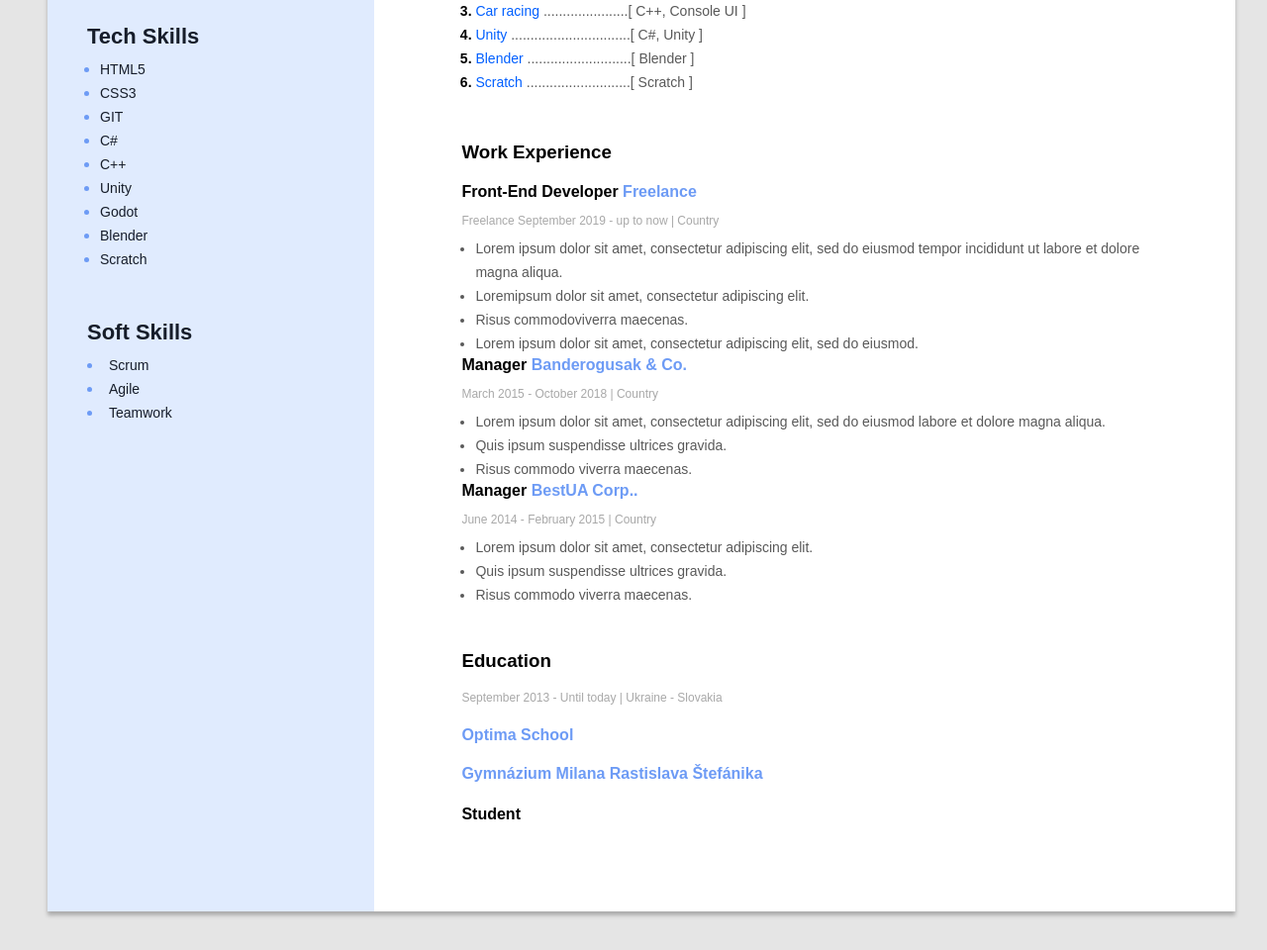
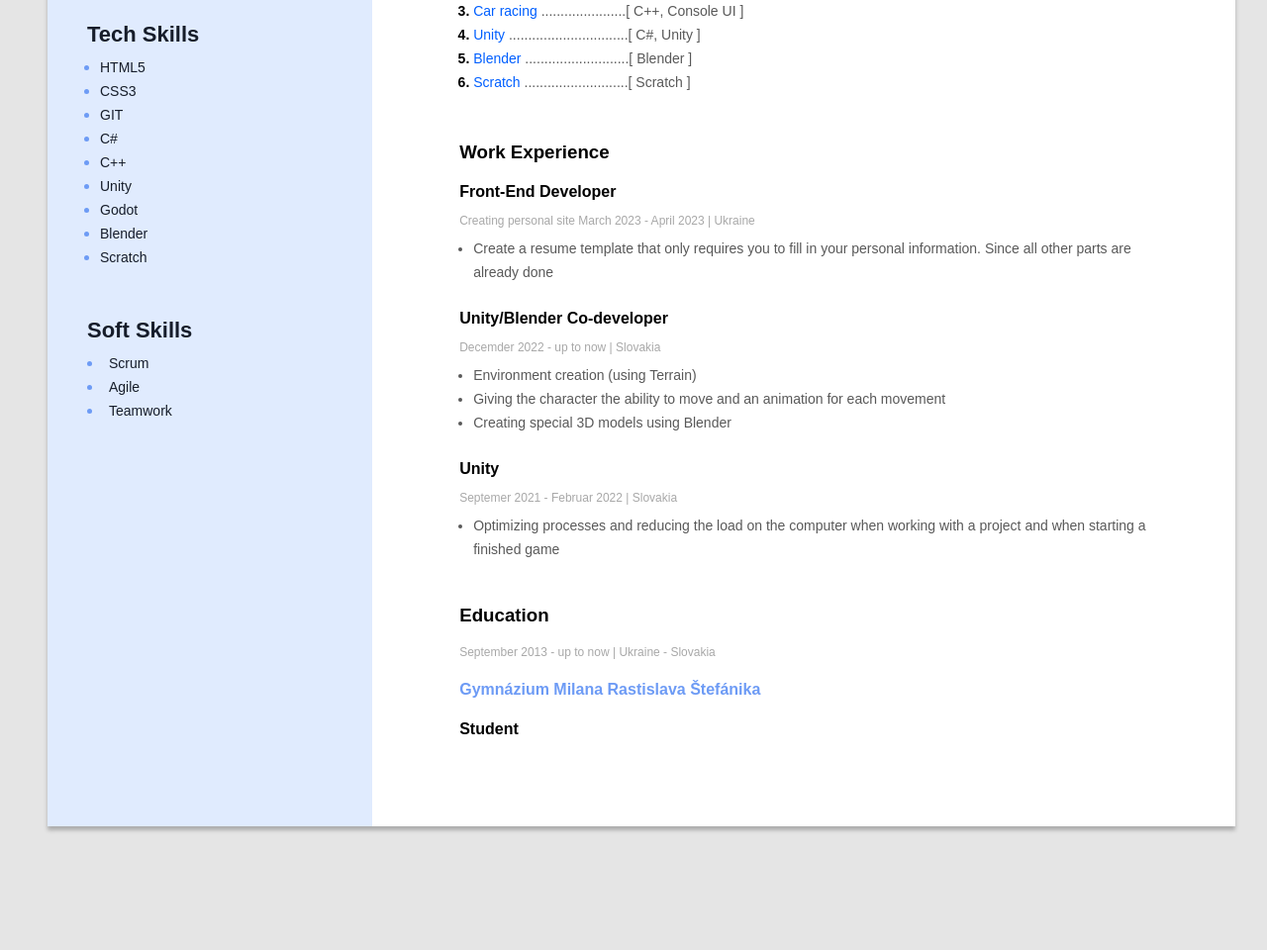
Before and after one commit to MegaOmeba/Resume, a plain HTML site: page index.html in a window 1280 px wide. Shown: the part 541-1501 px from the top of the page at 99% size. After the commit the page ends 1424 px from the top, so only its background shows below. Drawn offline with Linux system fonts and the light colour scheme.

Commit message:
penultimate edit

```diff
--- a/CSS/style.css
+++ b/CSS/style.css
@@ -176,7 +176,7 @@ a:hover
 
 .work-place
 {
-    margin: 0;
+    margin: 0 0 25px ;
 }
 
 .work-company,
--- a/index.html
+++ b/index.html
@@ -24,7 +24,7 @@
           <h2 class = "my-profession">Game Developer</h2>
           <h1 class= "myName">Egor Bohuslavsky</h1>
           <p class="myDescr">
-            Game Developer with 2 years of focused industry experience and
+            Game Developer with 2+ years of focused industry experience and
             the proper foundation with education in Computer Sciences.
             Proud team player on the job and as a part of my football team.
             My professional skills you can find into "Tech Skills" paragraph are backed
@@ -80,60 +80,48 @@
 
               <h4 class="work-position">
                 Front-End Developer
-                <span class="work-company">Freelance</span>
+                <span class="work-company">
+
+                </span>
               </h4>
 
-              <p class="work-period">Freelance September 2019 - up to now | Country</p>
+              <p class="work-period"> Creating personal site March 2023 - April 2023 | Ukraine</p>
 
               <ul class="work-duties-list">
-                <li class="work-duties">Lorem ipsum dolor sit amet, consectetur adipiscing elit, sed do eiusmod tempor incididunt ut labore et dolore magna aliqua.</li>
-
-                <li class="work-duties">Loremipsum dolor sit amet, consectetur adipiscing elit.</li>
-
-                <li class="work-duties">Risus commodoviverra maecenas.</li>
-
-                <li class="work-duties">Lorem ipsum dolor sit amet, consectetur adipiscing elit, sed do eiusmod.</li>
-
+                <li class="work-duties">Create a resume template that only requires you to fill in your personal information. Since all other parts are already done</li>
                 </ul>
 
           </div>
 
            <!--Company 2-->
-           <div class="work-place">
-              <h4 class="work-position">
-                Manager
-                <span class="work-company">Banderogusak & Co.</span>
-              </h4>
+          <div class="work-place">
+            <h4 class="work-position">
+               Unity/Blender Co-developer
+              <span class="work-company"></span>
+            </h4>
 
-                <p class="work-period">March 2015 - October 2018   |   Country</p>
+              <p class="work-period">Decemder 2022 - up to now   |   Slovakia</p>
 
-                <ul class="work-duties-list">
-                    <li class="work-duties">Lorem ipsum dolor sit amet, consectetur adipiscing elit, sed do eiusmod labore et dolore magna aliqua.</li>
+              <ul class="work-duties-list">
+                <li class="work-duties">Environment creation (using Terrain)</li>
 
-                    <li class="work-duties">Quis ipsum suspendisse ultrices gravida.</li>
+                <li class="work-duties">Giving the character the ability to move and an animation for each movement</li>
 
-                    <li class="work-duties">Risus commodo viverra maecenas.</li>
+                <li class="work-duties"> Creating special 3D models using Blender</li>
 
-                </ul>
+              </ul>
 
           </div>
 
           <!--Company 3-->
           <div class="work-place">
             <h4 class="work-position">
-              Manager
-              <span class="work-company">BestUA Corp..</span>
+              Unity
+              <span class="work-company"></span>
             </h4>
-
-            <p class="work-period">June 2014 - February 2015   |   Country</p>
-
+            <p class="work-period">Septemer 2021 - Februar 2022  |   Slovakia</p>
             <ul class="work-duties-list">
-                <li class="work-duties">Lorem ipsum dolor sit amet, consectetur adipiscing elit.</li>
-
-                <li class="work-duties">Quis ipsum suspendisse ultrices gravida.</li>
-
-                <li class="work-duties">Risus commodo viverra maecenas. </li>
-
+              <li class="work-duties">Optimizing processes and reducing the load on the computer when working with a project and when starting a finished game</li>
             </ul>
 
           </div>
@@ -143,8 +131,7 @@
         <!--Education-->
         <div>
           <h3 class="mainContent-title">Education</h3>
-          <h6 class="edu-period">September 2013 - Until today  |   Ukraine - Slovakia</h6>
-            <a href="https://optima.school/"><h4 class="edu-place">Optima School</h4></a>
+          <h6 class="edu-period">September 2013 - up to now  |   Ukraine - Slovakia</h6>
             <a href="https://goo.gl/maps/iD4UNkvAWf8XFXgy9"><h4 class="edu-place">Gymnázium Milana Rastislava Štefánika</h4></a>
           <h5 class="edu-position">Student</h5>
         </div>
```
